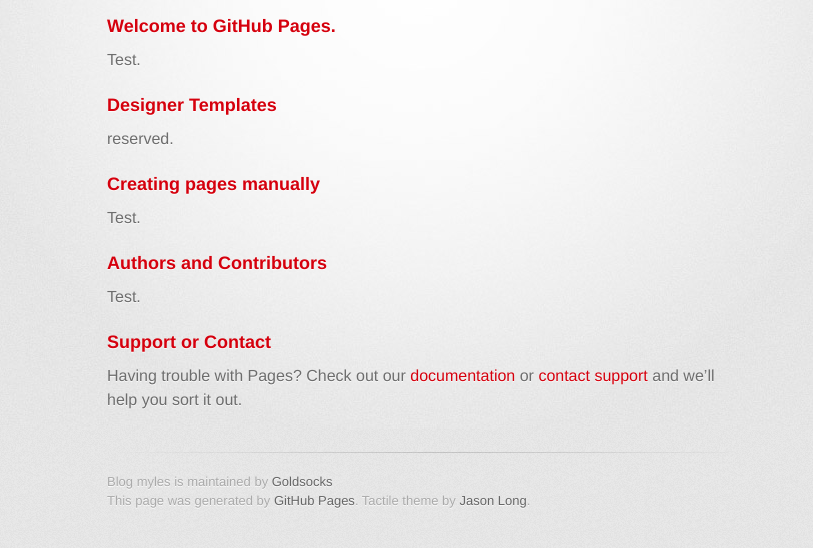
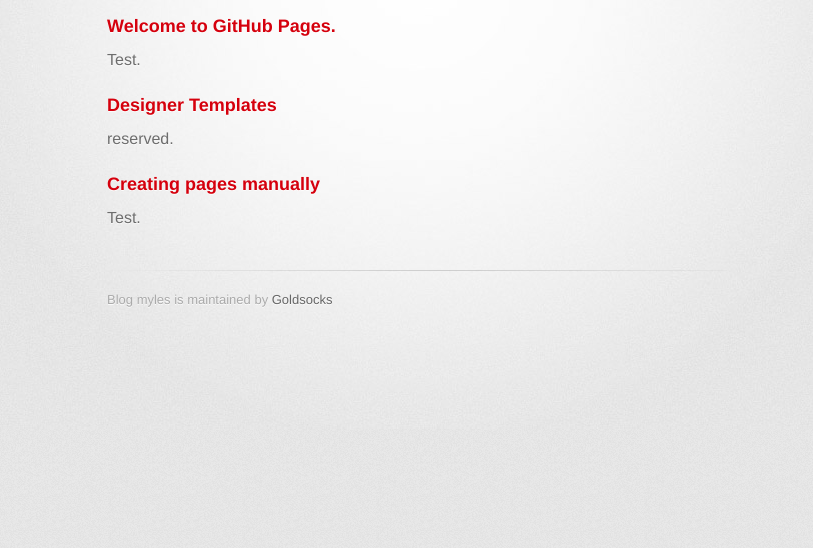
Before and after one commit to Goldsocks/Blog_Myles, a plain HTML site: page index.html in a window 1280 px wide. Shown: the part 144-692 px from the top of the page, without its empty margins (223-1036 px from the left). Drawn offline with Linux system fonts and the light colour scheme; a web font is replaced by a local one.

Commit message:
Update index.html

```diff
--- a/index.html
+++ b/index.html
@@ -26,34 +26,25 @@
 
         <section id="Stuff">
           <h3>
-<a id="Blog Post 1" class="anchor" href="#welcome-to-github-pages" aria-hidden="true"><span aria-hidden="true" class="octicon octicon-link"></span></a>Welcome to GitHub Pages.</h3>
+<a id="Blog Post 1" class="anchor" href="#Blog Post 1" aria-hidden="true"><span aria-hidden="true" class="octicon octicon-link"></span></a>Welcome to GitHub Pages.</h3>
 
 <p>Test.</p>
 
 <h3>
-<a id="designer-templates" class="anchor" href="#designer-templates" aria-hidden="true"><span aria-hidden="true" class="octicon octicon-link"></span></a>Designer Templates</h3>
+<a id="BP2" class="anchor" href="#Blog Post 2" aria-hidden="true"><span aria-hidden="true" class="octicon octicon-link"></span></a>Designer Templates</h3>
 
 <p>reserved.</p>
 
 <h3>
-<a id="creating-pages-manually" class="anchor" href="#creating-pages-manually" aria-hidden="true"><span aria-hidden="true" class="octicon octicon-link"></span></a>Creating pages manually</h3>
+<a id="creating-pages-manually" class="anchor" href="#Blog Post 3" aria-hidden="true"><span aria-hidden="true" class="octicon octicon-link"></span></a>Creating pages manually</h3>
 
 <p>Test.</p>
 
-<h3>
-<a id="authors-and-contributors" class="anchor" href="#authors-and-contributors" aria-hidden="true"><span aria-hidden="true" class="octicon octicon-link"></span></a>Authors and Contributors</h3>
 
-<p>Test.</p>
-
-<h3>
-<a id="support-or-contact" class="anchor" href="#support-or-contact" aria-hidden="true"><span aria-hidden="true" class="octicon octicon-link"></span></a>Support or Contact</h3>
-
-<p>Having trouble with Pages? Check out our <a href="https://help.github.com/pages">documentation</a> or <a href="https://github.com/contact">contact support</a> and we’ll help you sort it out.</p>
-        </section>
 
         <footer>
           Blog myles is maintained by <a href="https://github.com/Goldsocks">Goldsocks</a><br>
-          This page was generated by <a href="https://pages.github.com">GitHub Pages</a>. Tactile theme by <a href="https://twitter.com/jasonlong">Jason Long</a>.
+
         </footer>
 
 
```
